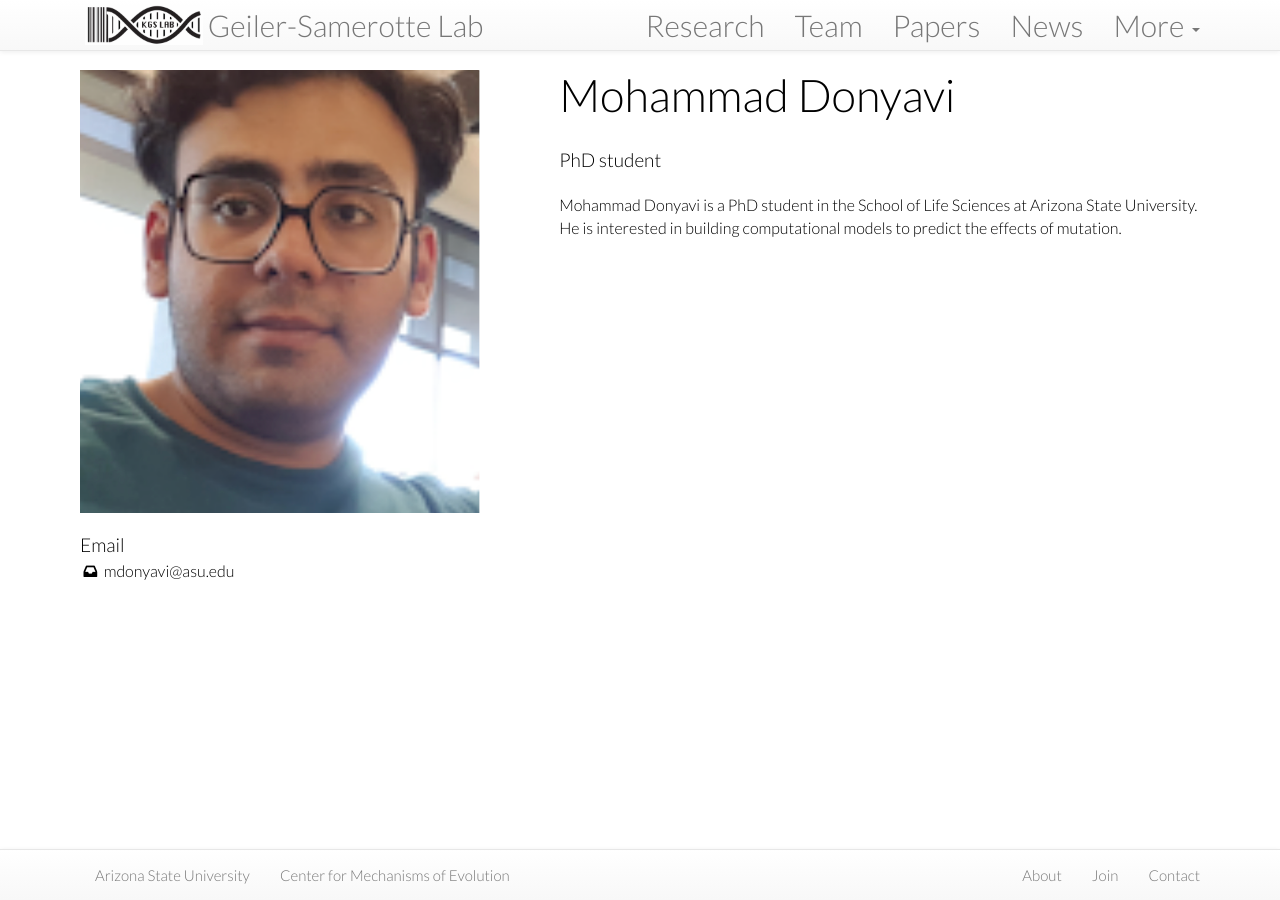
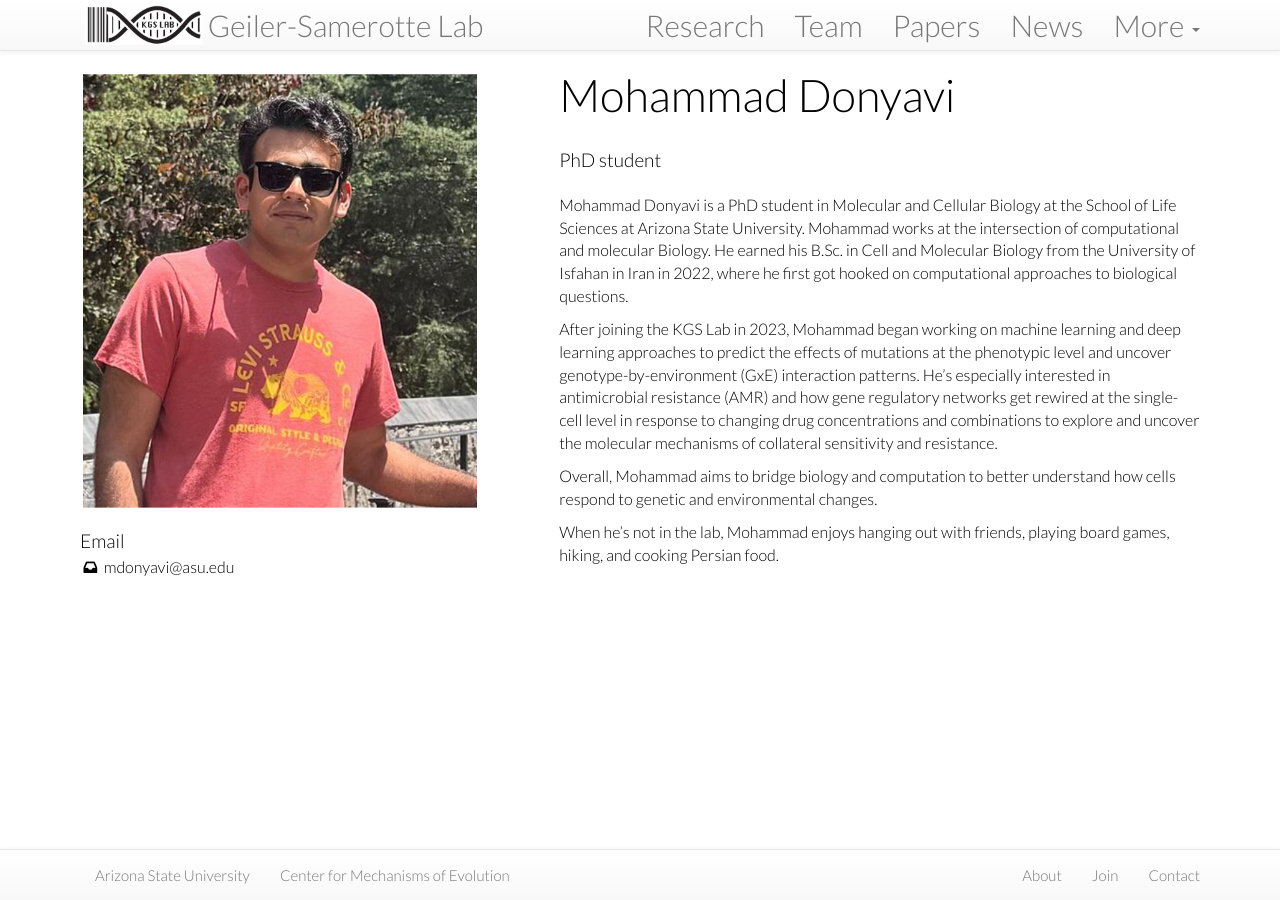
Before and after one commit to Samerotte-Lab/Samerotte-Lab.github.io, a Jekyll site: the page built from team/_posts/2020-1-6-mohammad-donyavi.md, in a window 1280 px wide. Built offline with Jekyll 4.4.1, drawn with Linux system fonts in a browser that asks for light colours; nearby versions of some CDN libraries.

Commit message:
mohammad

```diff
--- a/team/_posts/2020-1-6-mohammad-donyavi.md
+++ b/team/_posts/2020-1-6-mohammad-donyavi.md
@@ -12,4 +12,10 @@ image: /assets/images/team/Mohammad.png
 alum: false
 hs: false
 ---
-Mohammad Donyavi is a PhD student in the School of Life Sciences at Arizona State University. He is interested in building computational models to predict the effects of mutation.
+Mohammad Donyavi is a PhD student in Molecular and Cellular Biology at the School of Life Sciences at Arizona State University. Mohammad works at the intersection of computational and molecular Biology. He earned his B.Sc. in Cell and Molecular Biology from the University of Isfahan in Iran in 2022, where he first got hooked on computational approaches to biological questions.
+
+After joining the KGS Lab in 2023, Mohammad began working on machine learning and deep learning approaches to predict the effects of mutations at the phenotypic level and uncover genotype-by-environment (GxE) interaction patterns. He's especially interested in antimicrobial resistance (AMR) and how gene regulatory networks get rewired at the single-cell level in response to changing drug concentrations and combinations to explore and uncover the molecular mechanisms of collateral sensitivity and resistance.
+
+Overall, Mohammad aims to bridge biology and computation to better understand how cells respond to genetic and environmental changes.
+
+When he's not in the lab, Mohammad enjoys hanging out with friends, playing board games, hiking, and cooking Persian food.
```
Also changed, not shown: assets/images/team/Mohammad.png.
